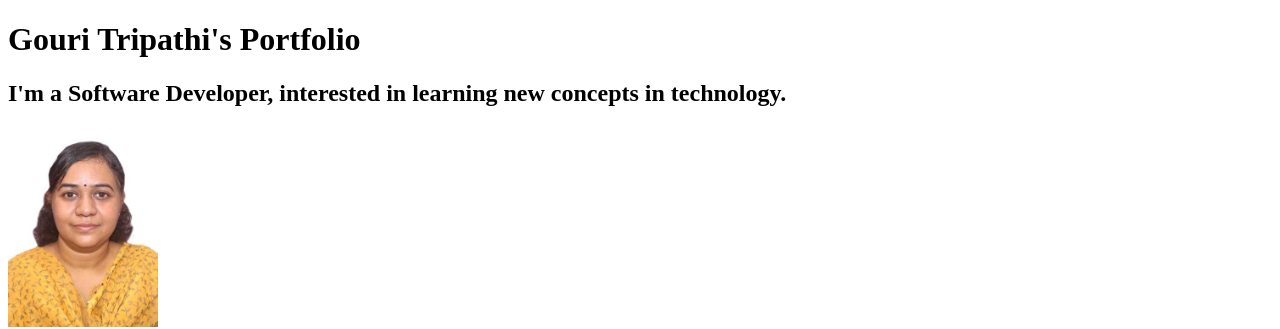
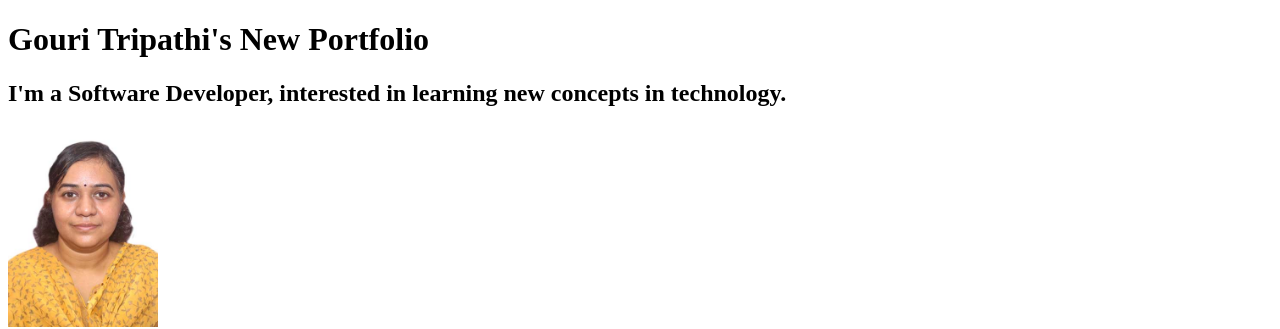
Before and after one commit to gouriTD/Portfolio, a plain HTML site: page index.html in a window 1280 px wide. Shown: the top 329 px of the page. Drawn offline with Linux system fonts and the light colour scheme.

Commit message:
Update index.html

```diff
--- a/index.html
+++ b/index.html
@@ -11,7 +11,7 @@
     <!-- TODO 2: Add Your previous projects' HTML into the public folder -->
     <!-- TODO 3: Take screenshots of your project previews and add the images to the images folder -->
     <!-- TODO 4: Add titles/subtitles etc. -->
-    <h1>Gouri Tripathi's Portfolio</h1>
+    <h1>Gouri Tripathi's New Portfolio</h1>
     <h2>I'm a Software Developer, interested in learning new concepts in technology.</h2>
     <img src="./assets/images/Gouri_PP_Photo.jpeg" height="200" alt="profile image" />
     <hr />
```
